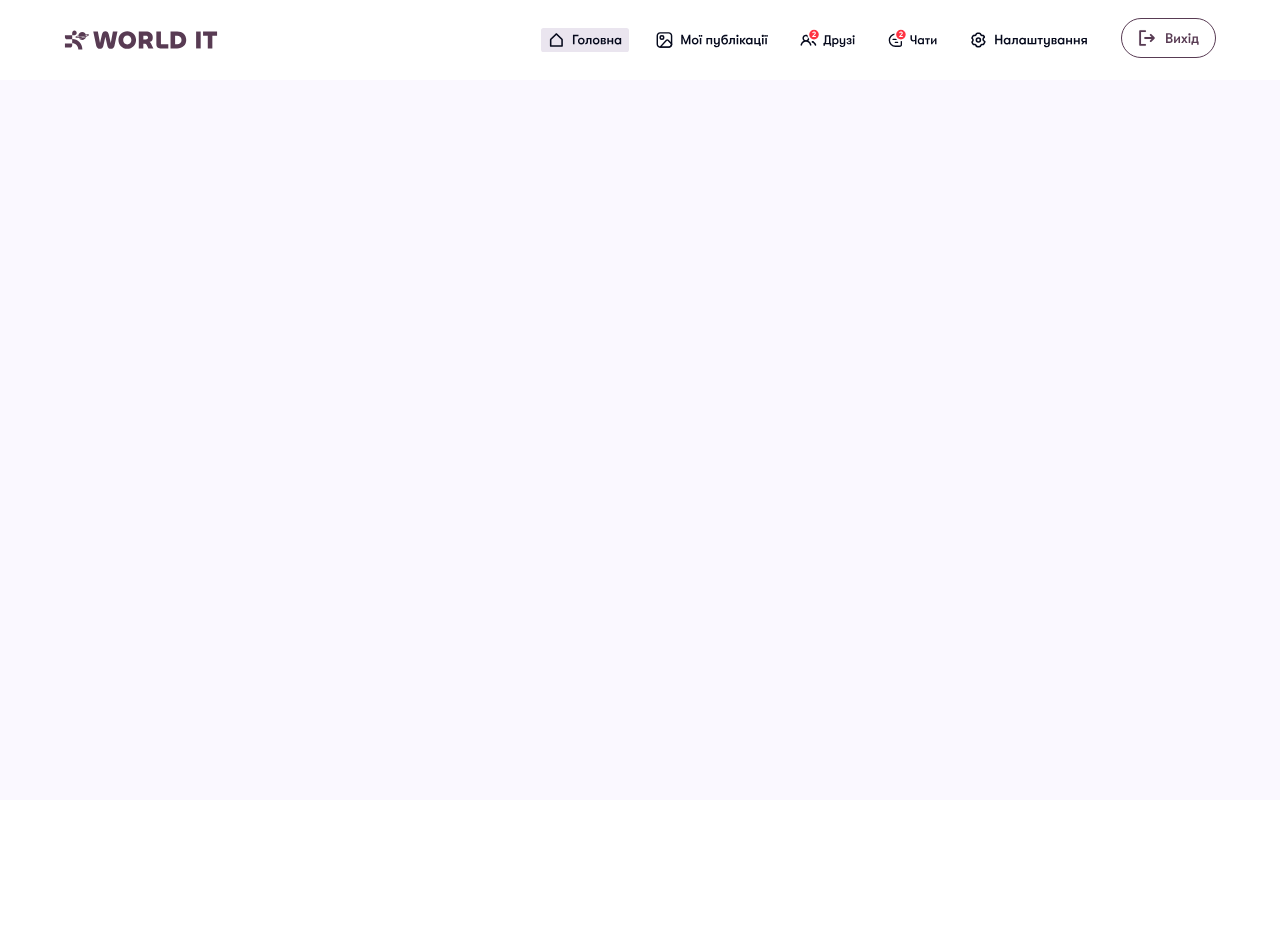
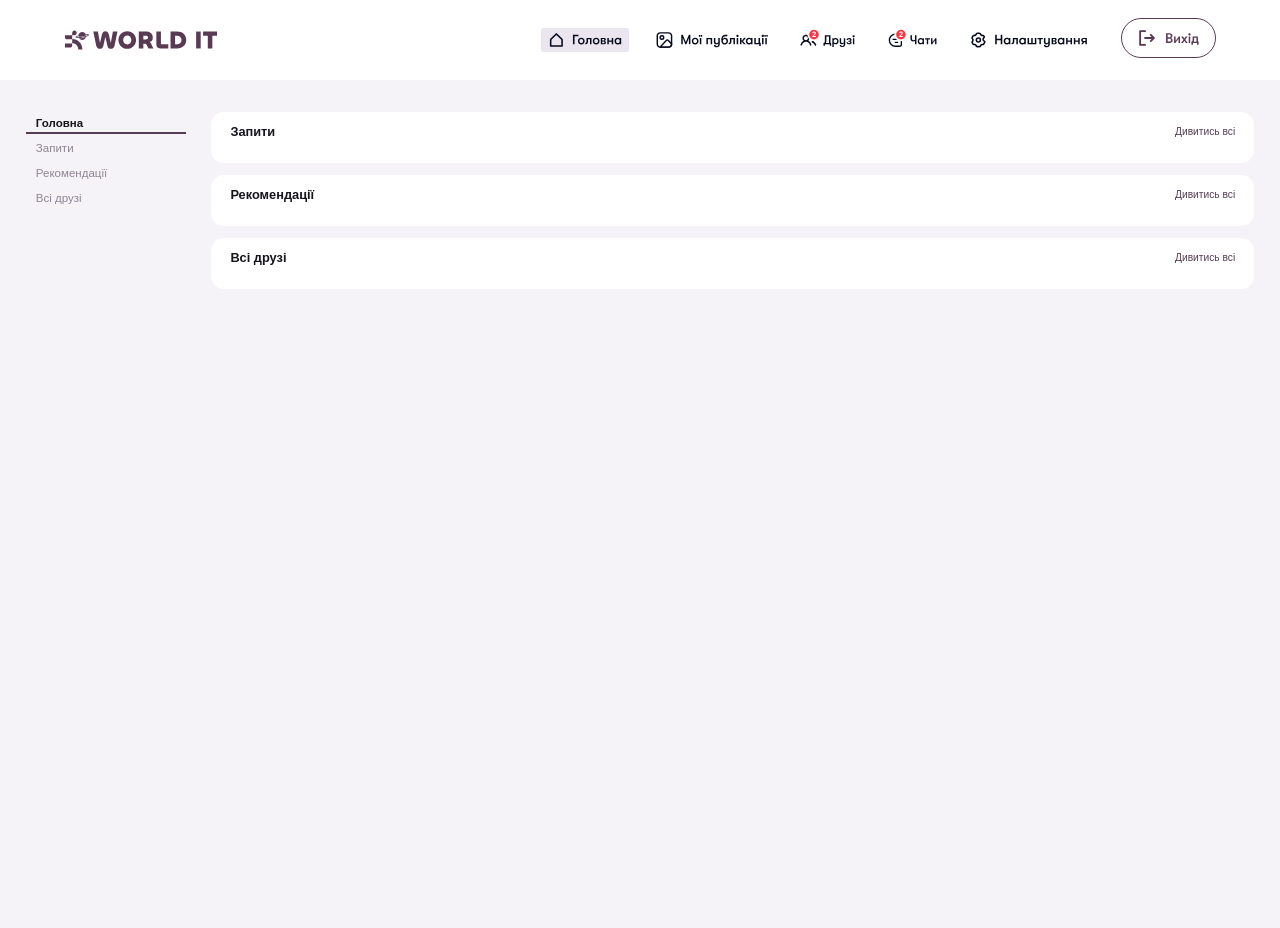
Before and after one commit to YaroslavEngel/SocialNetwork, a Django app: page /friends/ in a window 1280 px wide. Before the commit the page ends 58 px from the top, so only its background shows below. Run offline with Django 5.2, Linux system fonts and the light colour scheme; a user stored in the database is signed in; some web fonts are replaced.

Commit message:
start friends

```diff
--- a/SocialNetwork/settings.py
+++ b/SocialNetwork/settings.py
@@ -135,3 +135,5 @@ EMAIL_HOST_PASSWORD = 'dlnj uytj bslq iemh'
 
 MEDIA_URL = '/media/'
 MEDIA_ROOT = BASE_DIR / 'media'
+
+LOGIN_URL = '/user/auth-form/'
--- a/SocialNetwork/urls.py
+++ b/SocialNetwork/urls.py
@@ -1,13 +1,12 @@
 from django.contrib import admin
 from django.urls import path, include
-from friends_app.views import render_friends
 from django.conf.urls.static import static
 from .settings import MEDIA_URL, MEDIA_ROOT, DEBUG
 
 urlpatterns = [
     path('admin/', admin.site.urls),
     path('', include('home_app.urls')),
-    path('friends/', render_friends, name='friends'),
+    path('friends/', include('friends_app.urls')),  # ← через include, не напрямую
     path('post/', include('post_app.urls')),
     path('user/', include('user_app.urls')),
 ]
--- a/friends_app/static/friends_static/friends_index.css
+++ b/friends_app/static/friends_static/friends_index.css
@@ -0,0 +1,98 @@
+.friends-page {
+    display: flex;
+    min-height: 100vh;
+    background: #F6F3F8;
+    padding: 2vh 2vw;
+    gap: 2vw;
+    font-family: 'GT Walsheim Pro', sans-serif;
+    padding-top: 4vh;
+}
+
+/* Sidebar */
+.friends-sidebar {
+    width: 160px;
+    flex-shrink: 0;
+}
+
+.friends-nav {
+    display: flex;
+    flex-direction: column;
+    gap: 0.4vh;
+}
+
+.friends-nav-link {
+    display: block;
+    padding: 0.6vh 0.8vw;
+    font-size: 0.9vw;
+    font-weight: 500;
+    color: #8D8593;
+    text-decoration: none;
+    border-radius: 0.4vw;
+    transition: color 0.2s;
+}
+
+.friends-nav-link:hover {
+    color: #16151C;
+}
+
+.friends-nav-link.active {
+    color: #16151C;
+    font-weight: 700;
+    border-bottom: 2px solid #543C52;
+    border-radius: 0;
+    padding-bottom: 0.4vh;
+}
+
+/* Main */
+.friends-main {
+    flex: 1;
+    display: flex;
+    flex-direction: column;
+    gap: 1.5vh;
+}
+
+/* Section */
+.friends-section {
+    background: #FFFFFF;
+    border-radius: 1vw;
+    padding: 1.5vh 1.5vw;
+}
+
+.friends-section-header {
+    display: flex;
+    justify-content: space-between;
+    align-items: center;
+    margin-bottom: 1.5vh;
+}
+
+.friends-section-title {
+    font-size: 1vw;
+    font-weight: 600;
+    color: #16151C;
+    margin: 0;
+}
+
+.friends-section-link {
+    font-size: 0.8vw;
+    color: #543C52;
+    text-decoration: none;
+    font-weight: 500;
+}
+
+.friends-section-link:hover {
+    text-decoration: underline;
+}
+
+/* Grid */
+.friends-grid {
+    display: grid;
+    gap: 1vw;
+}
+
+.friends-grid--2 {
+    grid-template-columns: repeat(2, 1fr);
+}
+
+.friends-grid--3 {
+    grid-template-columns: repeat(3, 1fr);
+}
--- a/friends_app/templates/friends_app/friends.html
+++ b/friends_app/templates/friends_app/friends.html
@@ -1,12 +1,76 @@
 {% extends "base.html" %}
 {% load static %}
 
-{% block title %}Friends{% endblock %}
+{% block title %}Друзі{% endblock %}
 
 {% block frame1 %}{% endblock %}
 {% block frame2 %}{% endblock %}
 {% block frame3 %}{% endblock %}
 
+{% block links %}
+<link rel="stylesheet" href="{% static 'friends_static/friends_index.css' %}">
+<style>
+  @font-face {
+    font-family: 'GT Walsheim Pro';
+    src: url("{% static 'fonts/GTWalsheimPro-Regular.ttf' %}") format('truetype');
+    font-weight: 400;
+  }
+  @font-face {
+    font-family: 'GT Walsheim Pro';
+    src: url("{% static 'fonts/GTWalsheimPro-Bold.ttf' %}") format('truetype');
+    font-weight: 700;
+  }
+  @font-face {
+    font-family: 'GT Walsheim Pro';
+    src: url("{% static 'fonts/GTWalsheimPro-Medium.ttf' %}") format('truetype');
+    font-weight: 500;
+  }
+</style>
+{% endblock %}
 {% block content %}
+<div class="friends-page">
 
+    <aside class="friends-sidebar">
+        <nav class="friends-nav">
+            <a href="#" class="friends-nav-link active">Головна</a>
+            <a href="#" class="friends-nav-link">Запити</a>
+            <a href="#" class="friends-nav-link">Рекомендації</a>
+            <a href="#" class="friends-nav-link">Всі друзі</a>
+        </nav>
+    </aside>
+
+    <main class="friends-main">
+
+        <section class="friends-section" id="section-requests">
+            <div class="friends-section-header">
+                <h2 class="friends-section-title">Запити</h2>
+                <a href="#" class="friends-section-link">Дивитись всі</a>
+            </div>
+            <div class="friends-grid friends-grid--2">
+                <!-- Запити будуть тут -->
+            </div>
+        </section>
+
+        <section class="friends-section" id="section-recommendations">
+            <div class="friends-section-header">
+                <h2 class="friends-section-title">Рекомендації</h2>
+                <a href="#" class="friends-section-link">Дивитись всі</a>
+            </div>
+            <div class="friends-grid friends-grid--3">
+                <!-- Рекомендації будуть тут -->
+            </div>
+        </section>
+
+        <section class="friends-section" id="section-all">
+            <div class="friends-section-header">
+                <h2 class="friends-section-title">Всі друзі</h2>
+                <a href="#" class="friends-section-link">Дивитись всі</a>
+            </div>
+            <div class="friends-grid friends-grid--3">
+                <!-- Всі друзі будуть тут -->
+            </div>
+        </section>
+
+    </main>
+</div>
 {% endblock %}
--- a/friends_app/urls.py
+++ b/friends_app/urls.py
@@ -1 +1,6 @@
 from django.urls import path
+from .views import render_friends
+
+urlpatterns = [
+    path('', render_friends, name='friends'),
+]
--- a/friends_app/views.py
+++ b/friends_app/views.py
@@ -1,6 +1,7 @@
 from django.shortcuts import render
+from django.contrib.auth.decorators import login_required
 
-# Create your views here.
 
+@login_required
 def render_friends(request):
     return render(request, 'friends_app/friends.html')
--- a/home_app/views.py
+++ b/home_app/views.py
@@ -1,5 +1,6 @@
 from django.shortcuts import render
 from django.views.generic import ListView
+from django.contrib.auth.mixins import LoginRequiredMixin
 from post_app.forms import PostForm
 from post_app.models import Post
 from django.http import JsonResponse
@@ -7,7 +8,7 @@ from django.core.paginator import Paginator
 from django.template.loader import render_to_string
 
 
-class HomeListView(ListView):
+class HomeListView(LoginRequiredMixin, ListView):
     model = Post
     context_object_name = 'posts'
     template_name = 'home_app/home.html'
--- a/static/css/base.css
+++ b/static/css/base.css
@@ -18,6 +18,8 @@ button {
     width: 100%;
     position: relative;
     background-color: #FFFFFF;
+    display: flex;
+    flex-direction: column;
 }
 
 .container {
@@ -347,6 +349,8 @@ button {
 
 .fl-username-wrap {
   position: relative;
+  display: flex;
+  align-items: center;
 }
 
 .fl-at {
```
Also changed, not shown: post_app/views.py (+4 -3 lines), db.sqlite3, friends_app/templates/friends_app/particles/all_friends.html (added), friends_app/templates/friends_app/particles/recommendations.html (added), friends_app/templates/friends_app/particles/requests.html (added), media/post_photos/compressed/compressed_DSC02726-Bardo-1-830x537_D1rGGaO.jpg (added), media/post_photos/compressed/compressed_wallpaper40.jpg (added), media/post_photos/compressed/compressed_Зеленский_Владимир_Александрович__Википедия_3ihradl.jpg (added), media/post_photos/original/DSC02726-Bardo-1-830x537_IEkXtUS.jpg (added), media/post_photos/original/wallpaper40.webp (added), media/post_photos/original/Зеленский_Владимир_Александрович__Википедия_oMMC8Nh.jfif (added).
